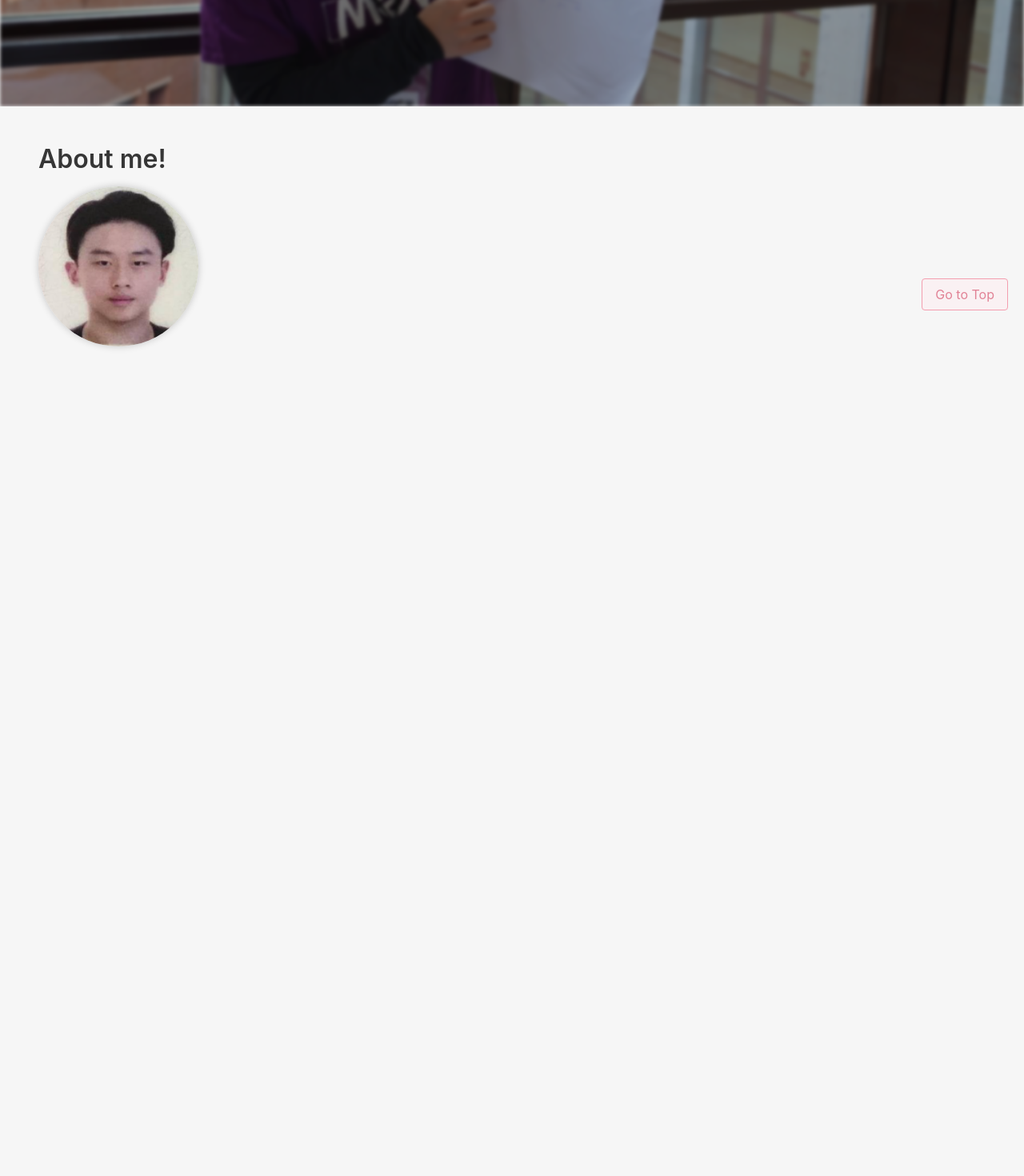
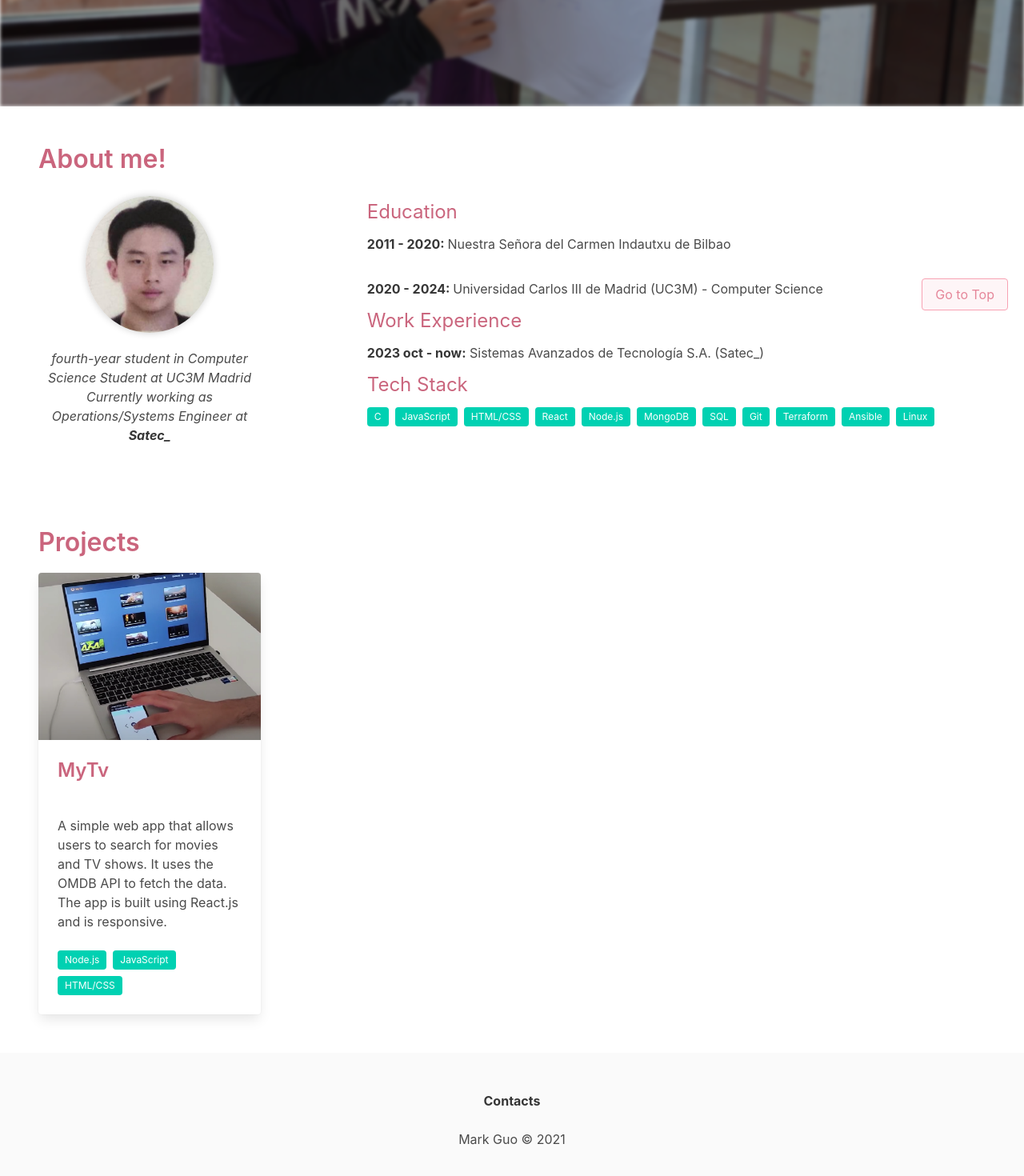
Before and after one commit to MarkGuo2002/markguo-portfolio, a React (Create React App) app: page / in a window 1280 px wide. Shown: the part 392-1862 px from the top of the page at 80% size. Built offline with nearby package versions, Linux system fonts and the light colour scheme.

Commit message:
first version of portfolio

```diff
--- /dev/null
+++ b/src/AboutMe.css
@@ -0,0 +1,38 @@
+.profile-image{
+    border-radius: 50%;
+    width: 20vh;
+    /* add shadow */
+    box-shadow: 0 0 10px 0 rgba(0,0,0,0.2);
+
+}
+.profile-container{
+    padding:20px;
+    display: flex;
+    gap:20px;
+    flex-direction: column;
+    align-items: center;
+    justify-content: center;
+    text-align: center;
+}
+
+.title{
+    color: #ca657d !important;
+    margin-bottom: 20px !important;
+}
+
+.mini-section-title{
+    color: #ca657d;
+    margin: 10px 0;
+    font-weight: 400;
+    font-size: 1.5em;
+}
+.mini-section p:not(:last-child) {
+    margin-bottom: 2em;
+}
+.column-padding{
+    padding-left: 0px;
+    /* Media query for screens wider than a certain breakpoint */
+    @media (min-width: 600px) {
+        padding-left: min(10%, 300px); /* Adjust the percentage or pixel value as needed */
+    }
+}
--- a/src/AboutMe.js
+++ b/src/AboutMe.js
@@ -1,22 +1,55 @@
 import profilePhoto from './assets/profile.png';
-//import './AboutMe.css';
+import './AboutMe.css';
 import "./Tools.css";
-
+import Tag from './Tag';
 
 function AboutMe() {
   return (
-    <section className="section" id="about me" data-aos="fade-right">
-      <div className="content is-normal">
-        <h1>About me!</h1>
-        <div className="aboutme-container">
-            <div className="left content is-normal">
-              <img className="rounded-image" src={profilePhoto} />
+    <div>
+    <section className="section" id="About Me" data-aos="fade-right">
+        <div className='title'>About me!</div>
+        <div className="aboutme-container columns">
+            <div className="column is-one-quarter profile-container ">
+              <img className="profile-image" src={profilePhoto} />
+              <div>
+                <p>
+                  <em>fourth-year student in Computer Science Student
+                  at UC3M Madrid<br></br>
+                  Currently working as Operations/Systems Engineer at <strong>Satec_</strong></em>
+                </p>
+              </div>
+            </div>
+            <div className="column column-padding">
+              <div className='mini-section'>
+                <div className='mini-section-title'>Education</div>
+                <p><strong>2011 - 2020: </strong>Nuestra Señora del Carmen Indautxu de Bilbao</p>
+                <p><strong>2020 - 2024: </strong> Universidad Carlos III de Madrid (UC3M) - Computer Science</p>
+              </div>
+              <div className='mini-section'>
+                <div className='mini-section-title'>Work Experience</div>
+                <p><strong>2023 oct - now:</strong> Sistemas Avanzados de Tecnología S.A. (Satec_)</p>
 
+              </div>
+              <div className='mini-section'>
+                <div className='mini-section-title'>Tech Stack</div>
+                <div className="tags">
+                  <Tag text="C" />
+                  <Tag text="JavaScript" />
+                  <Tag text="HTML/CSS" />
+                  <Tag text="React" />
+                  <Tag text="Node.js" />
+                  <Tag text="MongoDB" />
+                  <Tag text="SQL" />
+                  <Tag text="Git" />
+                  <Tag text="Terraform" />
+                  <Tag text="Ansible" />
+                  <Tag text="Linux" />
+                </div>
+              </div>
             </div>
         </div>
-
-      </div>
     </section>
+    </div>
   );
 }
 
--- a/src/App.css
+++ b/src/App.css
@@ -3,12 +3,24 @@ section {
     flex-direction: column;
     align-items: center;
     justify-content: center;
-    height: 100vh;
+    height: 100%;
 }
-body{
+.wrapper{
+
+
+    padding: 1em;
     background-color: rgb(246, 246, 246);
 }
 
 /* .body{
     padding: 3em 5em 3em 5em;
 } */
+.title{
+    text-align: left;
+    color: #ca657d !important;
+    margin-bottom: 20px !important;
+    @media (max-width: 800px) {
+        text-align: center;
+ }
+}
+/* Add this CSS to your stylesheet */
--- a/src/App.js
+++ b/src/App.js
@@ -1,4 +1,4 @@
-import React, { useEffect } from 'react';
+import React, { useEffect, useState} from 'react';
 import './App.css';
 import "bulma/css/bulma.css"
 import 'aos/dist/aos.css'; // Import the styles
@@ -8,38 +8,48 @@ import Navbar from "./Navbar";
 import GoTopButton from './GoTopButton';
 import AboutMe from './AboutMe';
 import Hero from './Hero';
+import Projects from './Projects';
 
 function App() {
+  const [viewportWidth, setViewportWidth] = useState(window.innerWidth);
   useEffect(() => {
     AOS.init();
+
+    const handleResize = () => {
+      setViewportWidth(window.innerWidth);
+    }
+    window.addEventListener('resize', handleResize);
+    return () => {
+      window.removeEventListener('resize', handleResize);
+    };
   }, []);
+  const shouldRender = viewportWidth >= 800;
   return (
     <>
-    <Navbar />
-    <GoTopButton />
-    <div className='body'>
-      <Hero />
-      <AboutMe />
-      <section className='section' data-aos="fade-right" id="publications">
-        <div className="content is-normal">
-          <h1>Publications</h1>
-          <p>Mark Guo is a student at the University of Waterloo studying Computer Science. He is currently in his 2A term.</p>
+      <Navbar render={shouldRender}/>
+     {shouldRender && (
+        <>
+          <GoTopButton />
+          <Hero />
+        </>
+      )}
+
+    <div>
+      <div>
+        <AboutMe />
+      </div>
+      <div>
+        <Projects />
+      </div>
+    </div> {/*  wrapper */}
+    <footer className="footer" id="Contacts">
+        <div className="content has-text-centered">
+          <p>
+          <strong>Contacts</strong><br></br><br></br>
+            Mark Guo © 2021
+          </p>
         </div>
-      </section>
-      <section className='section' data-aos="fade-right" id="projects">
-        <div className="content is-normal">
-          <h1>Projects</h1>
-          <p>Mark Guo is a student at the University of Waterloo studying Computer Science. He is currently in his 2A term.</p>
-        </div>
-      </section>
-      <section className='section' data-aos="fade-right" id="contacts">
-        <div className="content is-normal">
-          <h1>Contacts</h1>
-          <p>Mark Guo is a student at the University of Waterloo studying Computer Science. He is currently in his 2A term.</p>
-        </div>
-      </section>
-
-    </div>
+      </footer>
     </>
 
   );
--- a/src/Hero.css
+++ b/src/Hero.css
@@ -28,9 +28,14 @@
     color: #fff; /* Set the text color to white or your preferred color */
   }
 
-  .title{
+  .title-hero{
     color:white;
     margin: 10px 0;
+    /*bigger and stronger*/
+    font-size: 3em;
+    font-weight: 350;
+
+
   }
   .subtitle {
     color:rgb(211, 211, 211);
--- a/src/Hero.js
+++ b/src/Hero.js
@@ -7,7 +7,7 @@ function Hero() {
     <div className="hero">
       <div className="hero-overlay center">
         <div className="hero-content">
-          <h1 className="title center">Welcome to Mark Guo's personal website</h1>
+          <h1 className="title-hero center">Welcome to Mark Guo's personal website</h1>
           <h2 className="subtitle center">Cloud Technology, Software and Web Development</h2>
         </div>
       </div>
--- a/src/Navbar.js
+++ b/src/Navbar.js
@@ -1,40 +1,30 @@
 import "./Navbar.css";
 import logo from "./assets/logo-markguo-removebg.png";
+import NavbarOption from "./NavbarOption";
 
-function Navbar(){
-    const navbarElements = ["About Me", "Publications", "Projects", "Contacts"];
+function Navbar(props) {
 
-    const scrollToSection = (sectionId, options) => {
-        const section = document.getElementById(sectionId);
-        section.scrollIntoView({ ...options });
-      };
-
-      const navbarList = navbarElements.map((element) => (
-        <a  className="navbar-item custum-navbar-item is-size-6"
-            key={element}
-            onClick={() =>
-                scrollToSection(element.toLowerCase(),
-                {
-                    offset: -200,
-                    behavior: "smooth",
-                }
-        )}>
-          {element}
-        </a>
-      ));
 
     return (
       <div>
         <div className="navbar" role="navigation">
           <div className="navbar-brand">
-                <a class="navbar-item" href="https://www.linkedin.com/in/mark-guo-620512196/">
-                    <img src={logo} width="112" height="28"/>
+            <a className="navbar-item" href="https://www.linkedin.com/in/mark-guo-620512196/">
+              <img src={logo} width="112" height="28" alt="LinkedIn Logo" />
             </a>
           </div>
-            {navbarList}
+
+        {props.render && (
+        <>
+          <NavbarOption text="About Me" />
+          <NavbarOption text="Projects" />
+          <NavbarOption text="Contacts" />
+        </>
+        )}
         </div>
       </div>
     );
   }
 
+
 export default Navbar;
--- /dev/null
+++ b/src/NavbarOption.js
@@ -0,0 +1,22 @@
+const scrollToSection = (sectionId, options) => {
+    const section = document.getElementById(sectionId);
+    section.scrollIntoView({ ...options });
+  };
+
+function NavbarOption(props) {
+  return (
+    <a
+            className="navbar-item custum-navbar-item is-size-6"
+            onClick={() =>
+              scrollToSection(props.text, {
+                offset: -200,
+                behavior: "smooth",
+              })
+            }
+    >
+    {props.text}
+    </a>
+  );
+}
+
+export default NavbarOption;
--- /dev/null
+++ b/src/ProjectCard.js
@@ -0,0 +1,37 @@
+import github from "./assets/github.png";
+import Tag from "./Tag";
+function ProjectCard(props) {
+    for (let i = 0; i < props.tags.length; i++) {
+      props.tags[i] = <Tag text={props.tags[i]} />;
+    }
+
+    return (
+      <a href={props.githubLink} target="_blank" rel="noopener noreferrer">
+        <div class="card" >
+        <div class="card-image">
+          <figure class="image is-4by3">
+            <img src={props.image} alt="Placeholder image"></img>
+          </figure>
+        </div>
+        <div class="card-content">
+          <div class="media">
+            <div class="media-content">
+              <p class="title is-4">{props.title}</p>
+            </div>
+          </div>
+
+          <div class="content">
+            {props.content}
+
+            <br></br><br></br>
+            <div class="tags">
+              {props.tags}
+            </div>
+          </div>
+        </div>
+      </div>
+    </a>
+    );
+  }
+
+export default ProjectCard;
--- /dev/null
+++ b/src/Projects.js
@@ -0,0 +1,41 @@
+import ProjectCard from "./ProjectCard";
+import MyTvImg from "./assets/mytv.png";
+let MyTv=
+    {
+        image: MyTvImg,
+        title: "MyTv",
+        content: "A simple web app that allows users to search for movies and TV shows. It uses the OMDB API to fetch the data. The app is built using React.js and is responsive.",
+        tags: ["Node.js", "JavaScript", "HTML/CSS"],
+        githubLink:"https://github.com/MarkGuo2002/SIU_ProyectoFinal"
+    }
+
+
+
+
+
+function Projects() {
+    return (
+    <div>
+      <section className="section" id="Projects" data-aos="fade-right">
+
+          <div className='title'>Projects</div>
+            <div className="columns">
+                <div className="column">
+                    <ProjectCard
+                    image={MyTv.image}
+                    title={MyTv.title}
+                    content={MyTv.content}
+                    tags={MyTv.tags}
+                    githubLink={MyTv.githubLink}/>
+                </div>
+                <div className="column"></div>
+                <div className="column"></div>
+                <div className="column"></div>
+
+            </div>
+      </section>
+    </div>
+    );
+  }
+
+export default Projects;
--- /dev/null
+++ b/src/Tag.js
@@ -0,0 +1,6 @@
+function Tag(props){
+    return (
+        <span className="tag is-primary">{props.text}</span>
+    )
+}
+export default Tag;
--- a/src/Tools.css
+++ b/src/Tools.css
@@ -2,12 +2,13 @@
     display: flex;
     align-items: center;
     justify-content: center;
+    text-align: center;
 }
 
 .rounded-image{
     border-radius: 50%;
-    width: 200px;
-    height: 200px;
+    width: 20vh;
 /* add shadow */
     box-shadow: 0 0 10px 0 rgba(0,0,0,0.2);
+
 }
```
Also changed, not shown: src/assets/github.png (added), src/assets/mytv.png (added). Lines whose indentation alone changed are shown as unchanged.
